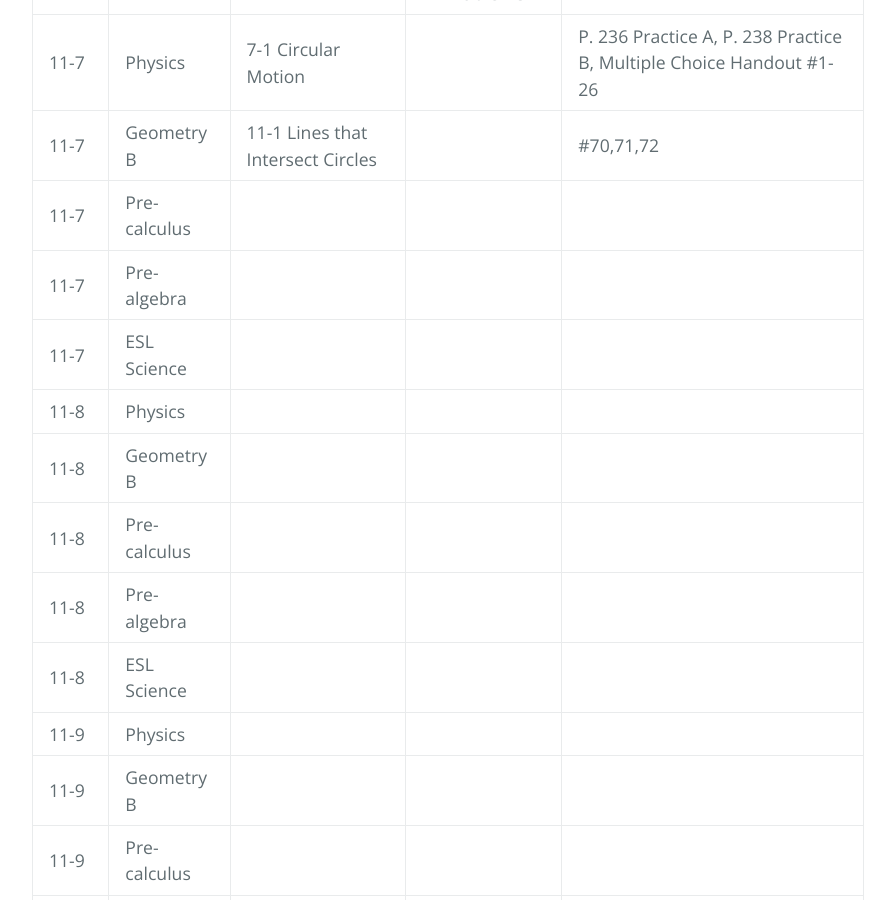
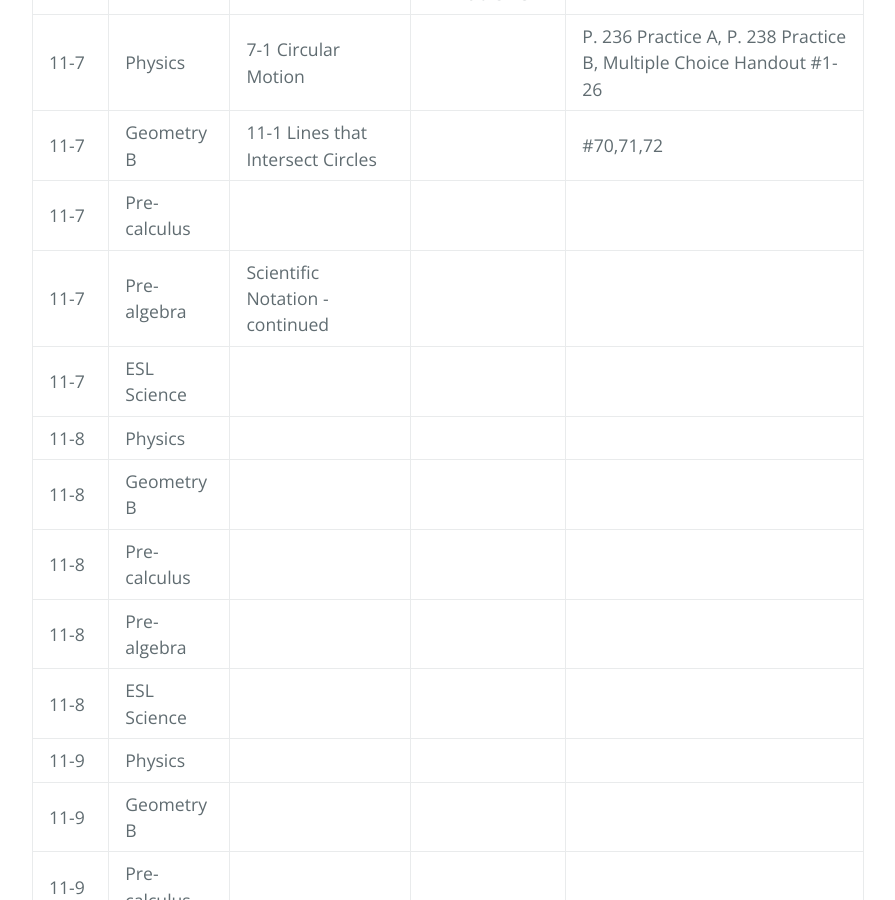
Before and after one commit to gpayoo/gpayoo, a Jekyll site: the page built from index.md, in a window 1280 px wide and 900 px high, scrolled down 624 px. Shown: the whole window, without its empty margins (192-1087 px from the left). Built offline with Jekyll 4.4.1, drawn with Linux system fonts in a browser that asks for light colours; our own code applies the rules of GitHub Pages for plain Markdown files.

Commit message:
Update index.md

```diff
--- a/index.md
+++ b/index.md
@@ -13,7 +13,7 @@ layout: default
 | 11-7 | Physics | 7-1 Circular Motion | | P. 236 Practice A, P. 238 Practice B, Multiple Choice Handout #1-26
 | 11-7 | Geometry B | 11-1 Lines that Intersect Circles | |  #70,71,72
 | 11-7 | Pre-calculus |  | |
-| 11-7 | Pre-algebra |  | |
+| 11-7 | Pre-algebra | Scientific Notation - continued  | |
 | 11-7 | ESL Science | |  |
 | 11-8 | Physics | | |
 | 11-8 | Geometry B | | | |
```
